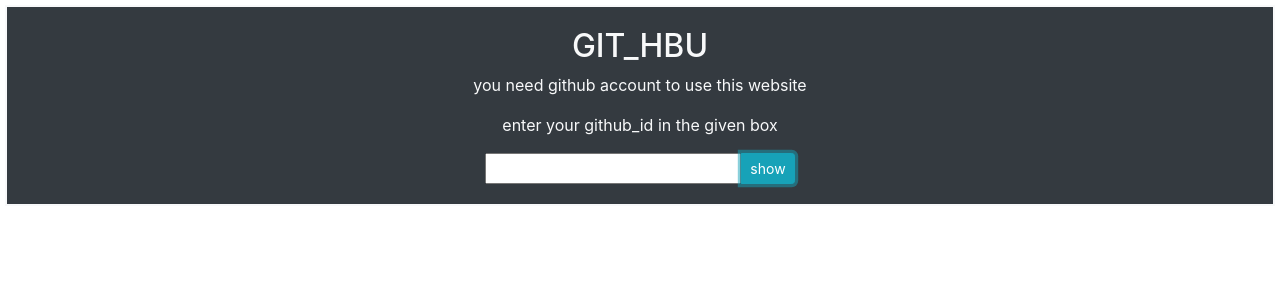
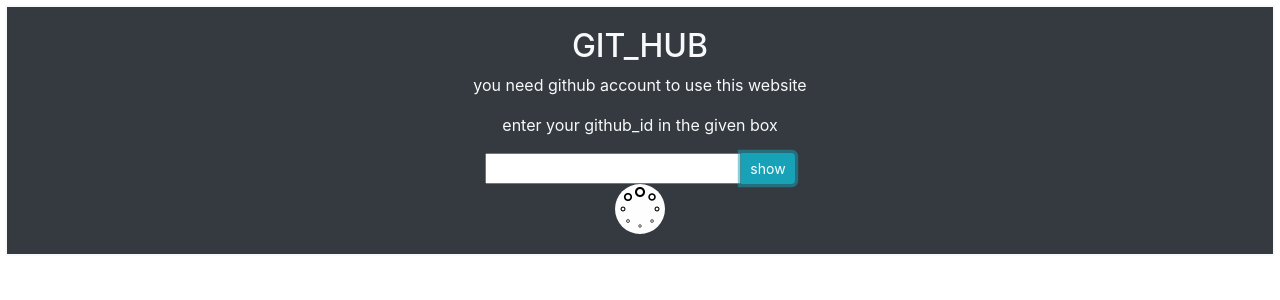
Before and after one commit to NaveenDoddi/gitHub, a React (Create React App) app: page / in a window 1280 px wide. Both pictures are taken after a click on the button "show". Shown: the top 300 px of the page. Built offline with nearby package versions, Linux system fonts and the light colour scheme; no server answers.

Commit message:
loading gif

```diff
--- a/src/followers.js
+++ b/src/followers.js
@@ -62,7 +62,6 @@
 
                 </>
 
-
             )}
         </div>
         }
--- a/src/login.js
+++ b/src/login.js
@@ -7,7 +7,7 @@
         <>
 
         <div className="text-center text-light bg-dark" style={{padding:"20px",border:"2px solid",margin:"5px"}}>
-        <h2>GIT_HBU</h2>
+        <h2>GIT_HUB</h2>
         <p>you need github account to use this website</p>
         <p>enter your github_id in the given box</p>
         <Search />
--- a/src/searchbtn.js
+++ b/src/searchbtn.js
@@ -1,8 +1,12 @@
 import React from "react";
+import { useState } from "react";
 
 function Search(){
 
+    var [loading, setLoading] = useState("hidden")
+
     async function run(){
+        setLoading("visible")
 
         sessionStorage.setItem("username", document.getElementById("username").value)
         var username = sessionStorage.getItem("username")
@@ -13,12 +17,6 @@
             .then((data)=>{
                 if(data.message === undefined){
                     sessionStorage.setItem("data", JSON.stringify(data))
-
-                    // if (window.confirm("remember the username")) {
-                    //     localStorage.setItem("data",JSON.stringify(data))
-                    // } else {
-                    //     sessionStorage.setItem("data",JSON.stringify(data))
-                    // }
 
                     sessionStorage.setItem("username",data.login)
                     window.location.pathname = "/dashboard"
@@ -46,6 +44,9 @@
             <input id="username"/>
             <button className="btn btn-info btn-sm" onClick={run}>show</button>
         </div>
+        <div>
+            <img src="loading.gif" style={{visibility: loading, borderRadius:"50px"}}></img>
+        </div>
 
         </>
     )
```
Also changed, not shown: public/loading.gif (added).
